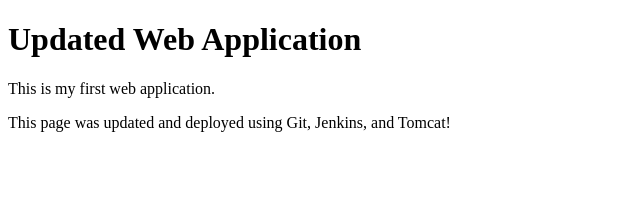
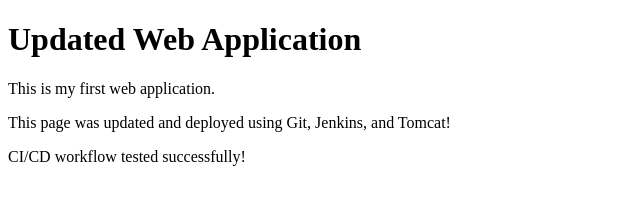
Before and after one commit to SiddhantDugam/MyWebApp, a plain HTML site: page index.html in a window 1280 px wide. Shown: the whole page, without its empty margins (0-640 px from the left). Drawn offline with Linux system fonts and the light colour scheme.

Commit message:
Updated web application

```diff
--- a/index.html
+++ b/index.html
@@ -7,5 +7,6 @@
   <h1>Updated Web Application</h1>
   <p>This is my first web application.</p>
   <p>This page was updated and deployed using Git, Jenkins, and Tomcat!</p>
+  <p>CI/CD workflow tested successfully!</p>
 </body>
 </html>
```
